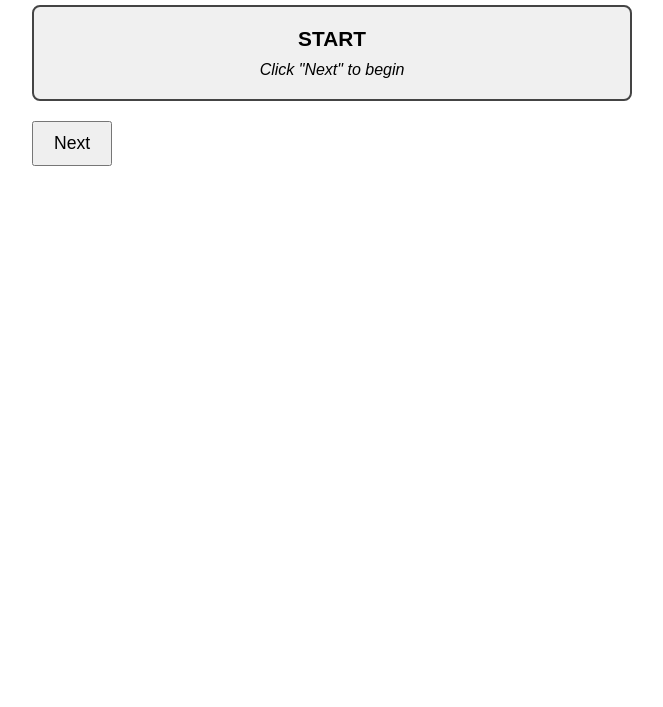
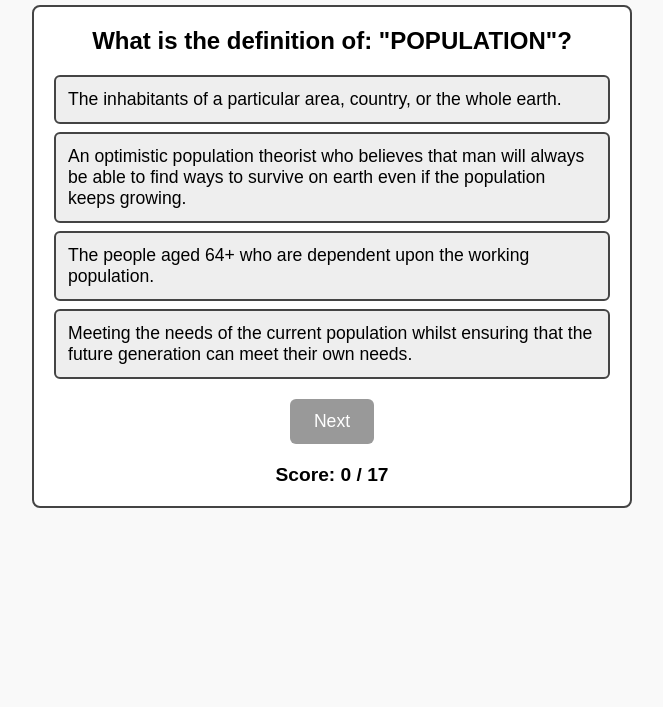
Before and after one commit to whitneybaker-tech/CGC4U-C, a plain HTML site: page index.html in a window 1280 px wide. Shown: the part 93-800 px from the top of the page, without its empty margins (308-971 px from the left). Drawn offline with Linux system fonts and the light colour scheme.

Commit message:
Update index.html
Population Vocabulary Quiz Game
This quiz will help you learn and test your knowledge of important population and demographic terms. You will see a vocabulary word and four possible definitions. Your task is to select the correct definition for each word.

How to Play:
Read the vocabulary word displayed at the top of the quiz.
Review the four definition choices below the word.
Click on the definition you think matches the word.
You will immediately see if your choice was correct or incorrect.
If incorrect, the correct definition will be highlighted for you.
Click the Next button to move on to the next word.
Your score will update as you progress through the quiz.
After answering all questions, your final score will display.
Click Play Again if you want to try the quiz once more to improve your score.
Tips:
Take your time to carefully read each definition.
Try to recall the definition before looking at the answer choices.
Use the quiz as a study tool to reinforce your understanding of key population concepts.
Good luck! Have fun learning!

```diff
--- a/index.html
+++ b/index.html
@@ -3,23 +3,54 @@
 <head>
 <meta charset="UTF-8" />
 <meta name="viewport" content="width=device-width, initial-scale=1" />
-<title>Population Definition Dominoes</title>
+<title>Population Vocabulary Quiz Game</title>
 <style>
-  body { font-family: Arial, sans-serif; max-width: 600px; margin: 20px auto; padding: 10px; }
-  #domino { border: 2px solid #444; border-radius: 8px; padding: 20px; text-align: center; background: #f0f0f0; }
-  button { margin-top: 20px; padding: 10px 20px; font-size: 1.1em; cursor: pointer; }
-  .word { font-weight: bold; font-size: 1.3em; margin-bottom: 10px; }
-  .definition { font-style: italic; }
+  body { font-family: Arial, sans-serif; max-width: 600px; margin: 20px auto; padding: 10px; background: #f9f9f9; }
+  h2 { text-align: center; }
+  #quiz-container { border: 2px solid #444; border-radius: 8px; padding: 20px; background: white; }
+  #word { font-weight: bold; font-size: 1.5em; margin-bottom: 20px; text-align: center; }
+  .choice-btn {
+    display: block;
+    width: 100%;
+    margin: 8px 0;
+    padding: 12px;
+    font-size: 1.1em;
+    border: 2px solid #444;
+    border-radius: 6px;
+    background: #eee;
+    cursor: pointer;
+    text-align: left;
+  }
+  .choice-btn:hover { background: #ddd; }
+  .choice-btn.correct { background: #a0e6a0; border-color: #3a8a3a; }
+  .choice-btn.incorrect { background: #f5a0a0; border-color: #a33a3a; }
+  #feedback { font-style: italic; margin: 15px 0; text-align: center; }
+  #next-btn, #retry-btn {
+    display: block;
+    margin: 20px auto 0;
+    padding: 12px 24px;
+    font-size: 1.1em;
+    border: none;
+    border-radius: 6px;
+    background: #444;
+    color: white;
+    cursor: pointer;
+  }
+  #next-btn:disabled, #retry-btn:disabled { background: #999; cursor: default; }
+  #score { font-weight: bold; font-size: 1.2em; text-align: center; margin-top: 20px; }
 </style>
 </head>
 <body>
 
-<h2>Population Definition Dominoes</h2>
-<div id="domino">
-  <div class="word">START</div>
-  <div class="definition">Click "Next" to begin</div>
+<h2>Population Vocabulary Quiz Game</h2>
+<div id="quiz-container">
+  <div id="word">Loading...</div>
+  <div id="choices"></div>
+  <div id="feedback"></div>
+  <button id="next-btn" disabled>Next</button>
+  <button id="retry-btn" style="display:none;">Play Again</button>
+  <div id="score"></div>
 </div>
-<button id="nextBtn">Next</button>
 
 <script>
   const dominoes = [
@@ -42,25 +73,103 @@
     { word: "ESTER BOSERUP", definition: "An optimistic population theorist who believes that man will always be able to find ways to survive on earth even if the population keeps growing." }
   ];
 
-  let index = -1;
-  const wordDiv = document.querySelector("#domino .word");
-  const defDiv = document.querySelector("#domino .definition");
-  const btn = document.getElementById("nextBtn");
+  // Generate multiple choice options: correct definition + 3 random wrong ones
+  function generateChoices(correctIndex) {
+    const correctDef = dominoes[correctIndex].definition;
+    let choices = [correctDef];
+    const indicesUsed = new Set([correctIndex]);
 
-  btn.addEventListener("click", () => {
-    index++;
-    if (index < dominoes.length) {
-      wordDiv.textContent = dominoes[index].word;
-      defDiv.textContent = dominoes[index].definition;
-      if(index === dominoes.length - 1) {
-        btn.textContent = "End";
+    while (choices.length < 4) {
+      const randIndex = Math.floor(Math.random() * dominoes.length);
+      if (!indicesUsed.has(randIndex)) {
+        choices.push(dominoes[randIndex].definition);
+        indicesUsed.add(randIndex);
       }
+    }
+
+    // Shuffle choices
+    for (let i = choices.length -1; i > 0; i--) {
+      const j = Math.floor(Math.random() * (i + 1));
+      [choices[i], choices[j]] = [choices[j], choices[i]];
+    }
+    return choices;
+  }
+
+  let currentIndex = 0;
+  let score = 0;
+  let answered = false;
+
+  const wordDiv = document.getElementById("word");
+  const choicesDiv = document.getElementById("choices");
+  const feedbackDiv = document.getElementById("feedback");
+  const nextBtn = document.getElementById("next-btn");
+  const retryBtn = document.getElementById("retry-btn");
+  const scoreDiv = document.getElementById("score");
+
+  function loadQuestion() {
+    answered = false;
+    feedbackDiv.textContent = "";
+    nextBtn.disabled = true;
+    choicesDiv.innerHTML = "";
+    scoreDiv.textContent = `Score: ${score} / ${dominoes.length}`;
+
+    const word = dominoes[currentIndex].word;
+    wordDiv.textContent = `What is the definition of: "${word}"?`;
+
+    const choices = generateChoices(currentIndex);
+
+    choices.forEach(choice => {
+      const btn = document.createElement("button");
+      btn.textContent = choice;
+      btn.className = "choice-btn";
+      btn.addEventListener("click", () => {
+        if (answered) return;
+        answered = true;
+        if (choice === dominoes[currentIndex].definition) {
+          btn.classList.add("correct");
+          feedbackDiv.textContent = "Correct!";
+          score++;
+        } else {
+          btn.classList.add("incorrect");
+          feedbackDiv.textContent = `Incorrect! The correct definition is: "${dominoes[currentIndex].definition}"`;
+          // Highlight the correct answer button
+          Array.from(choicesDiv.children).forEach(child => {
+            if (child.textContent === dominoes[currentIndex].definition) {
+              child.classList.add("correct");
+            }
+          });
+        }
+        nextBtn.disabled = false;
+      });
+      choicesDiv.appendChild(btn);
+    });
+  }
+
+  nextBtn.addEventListener("click", () => {
+    currentIndex++;
+    if (currentIndex < dominoes.length) {
+      loadQuestion();
     } else {
-      wordDiv.textContent = "END";
-      defDiv.textContent = "You have completed the domino chain.";
-      btn.disabled = true;
+      // Quiz finished
+      wordDiv.textContent = "Quiz Complete!";
+      choicesDiv.innerHTML = "";
+      feedbackDiv.textContent = "";
+      scoreDiv.textContent = `Your final score is: ${score} / ${dominoes.length}`;
+      nextBtn.style.display = "none";
+      retryBtn.style.display = "block";
     }
   });
+
+  retryBtn.addEventListener("click", () => {
+    currentIndex = 0;
+    score = 0;
+    nextBtn.style.display = "block";
+    retryBtn.style.display = "none";
+    loadQuestion();
+  });
+
+  // Initialize quiz
+  loadQuestion();
 </script>
 
 </body>
```
